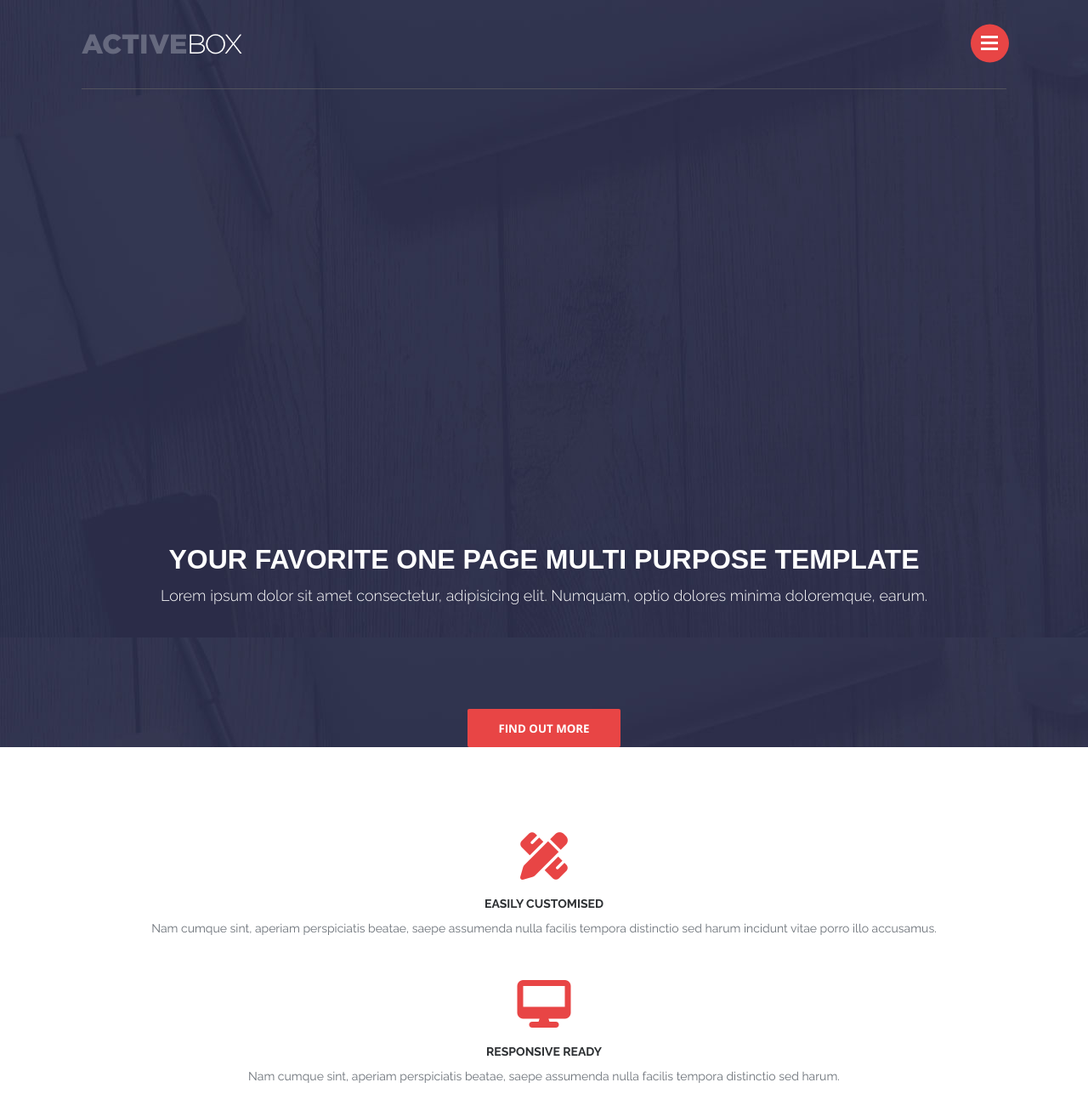
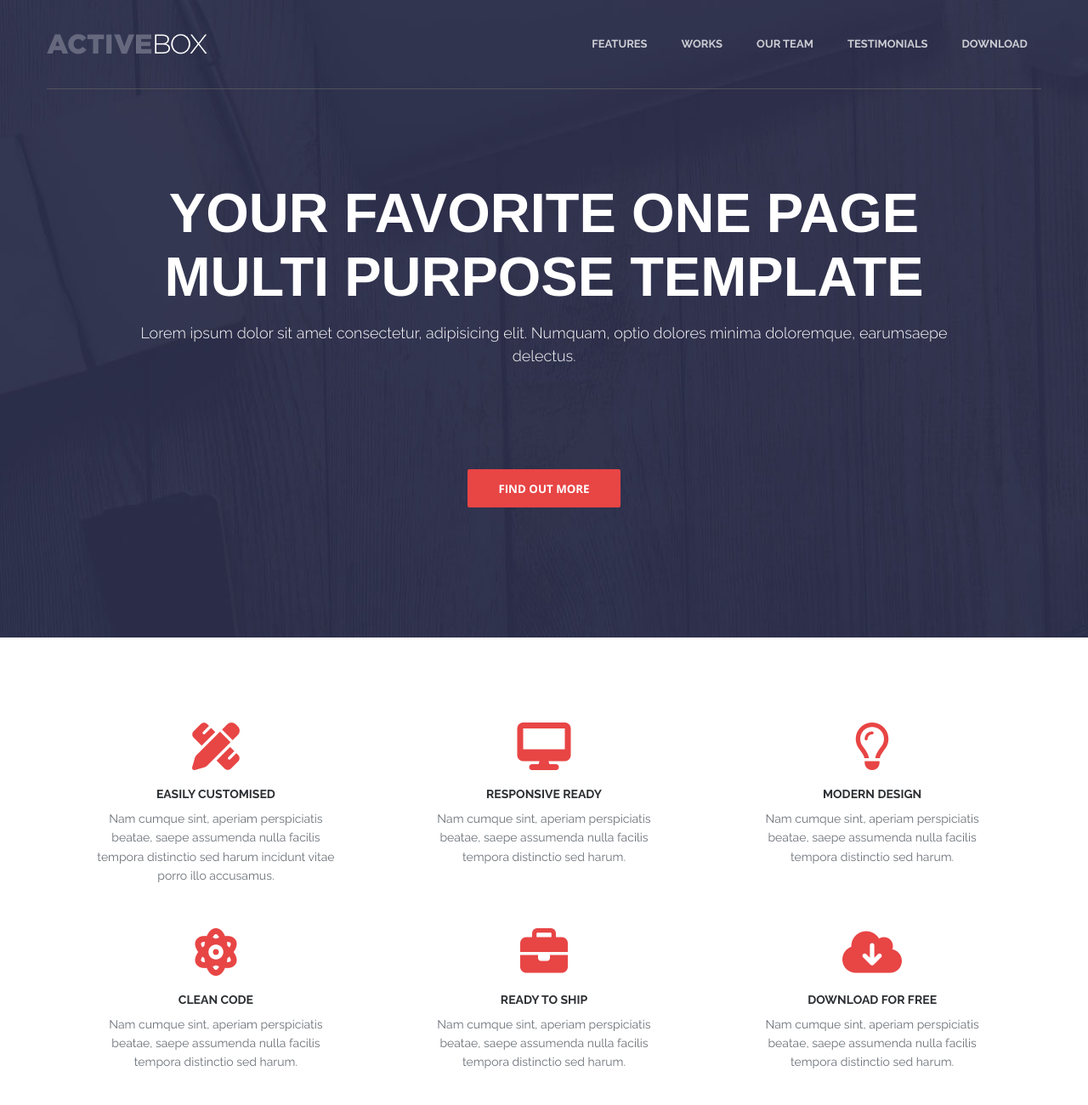
Before and after one commit to mateuszwawrzonkowski/One_page_site, a plain HTML site: page index.html in a window 1280 px wide. Shown: the top 1300 px of the page at 85% size. Drawn offline with nearby package versions, Linux system fonts and the light colour scheme; files whose address does not match are found by name.

Commit message:
add media queries

```diff
--- a/index.html
+++ b/index.html
@@ -36,7 +36,7 @@
             <div class="welcome">
                 <h1>Your favorite one page multi purpose template</h1>
                 <p>Lorem ipsum dolor sit amet consectetur, adipisicing elit. Numquam, optio dolores minima doloremque,
-                    earum.</p>
+                    earumsaepe delectus.</p>
                 <button>Find out more</button>
             </div>
         </section>
--- a/scrollTo.js
+++ b/scrollTo.js
@@ -5,3 +5,9 @@ $('nav a').on('click', function () {
         scrollTop: $(goToSection).offset().top - navbarHeight,
     })
 })
+
+$('.header-content img').on('click', function () {
+    $('body, html').animate({
+        scrollTop: 0,
+    })
+})
--- a/style.css
+++ b/style.css
@@ -42,6 +42,7 @@ header div.header-content img {
     position: absolute;
     top: 50%;
     transform: translateY(-50%);
+    cursor: pointer;
 }
 
 header .menu {
@@ -158,14 +159,15 @@ header .menu a:hover {
 
 /*#region banner */
 section.banner {
+    display: flex;
+    justify-content: center;
+    align-items: center;
     min-height: 750px;
     background-image: url(images/banner.jpg);
 }
 
 .banner div.welcome {
-    width: 85%;
-    padding-top: 50%;
-    margin: 0 auto;
+    max-width: 81%;
     text-align: center;
     color: white;
 }
@@ -175,7 +177,8 @@ section.banner {
     text-transform: uppercase;
     font-family: sans-serif;
     font-size: 32px;
-    margin-bottom: 10px;
+    margin-top: 60px;
+    margin-bottom: 15px;
 }
 
 .banner p {
@@ -208,11 +211,12 @@ section.banner {
 /* #endregion */
 
 /* #region features section */
+
 section.features {
     display: flex;
+    flex-wrap: wrap;
     padding-top: 100px;
     padding-bottom: 50px;
-    flex-wrap: wrap;
     justify-content: center;
 }
 
@@ -599,3 +603,137 @@ footer {
 }
 
 /* #endregion */
+
+/* #region media quaries  */
+
+/* For devices with width between 481px and 768px, like larger phones and portrait tablets */
+@media only screen and (min-width: 481px) {
+    .banner div.welcome {
+        width: 85%;
+    }
+
+    .banner h1 {
+        font-size: 42px;
+    }
+}
+
+/* For devices with width between 769px and 1279px, like landscape tablets and laptops */
+@media only screen and (min-width: 768px) {
+    .banner h1 {
+        font-size: 65px;
+    }
+
+    section.features .feature {
+        flex-basis: 50%;
+    }
+
+    section.features .feature p {
+        padding: 0 30px;
+    }
+
+    .projects div {
+        flex-basis: 50%;
+    }
+}
+
+@media only screen and (min-width: 990px) {
+    .banner div.welcome {
+        max-width: 960px;
+
+    }
+
+    section.features .feature {
+        flex-basis: 33%;
+    }
+
+    section.features .feature p {
+        padding: 0 45px;
+    }
+
+    .testimonials div {
+        flex-basis: 50%;
+    }
+
+    .testimonials p {
+        margin-bottom: 45px;
+    }
+
+}
+
+/* For devices with width of 1280px and more, like desktop computers */
+@media only screen and (min-width: 1024px) {
+    header div.header-content {
+        width: 95vw;
+
+    }
+
+    header .menu {
+        display: flex;
+        flex-flow: row;
+        position: absolute;
+        top: 50%;
+        left: 40vw;
+        transform: translateY(-50%);
+        height: 50%;
+        width: 60%;
+        visibility: visible;
+        opacity: 1;
+        transition: 0s;
+        background-color: transparent;
+    }
+
+    header .menu a {
+        font-family: "Raleway", sans-serif;
+        font-size: 13px;
+        margin-left: 40px;
+    }
+
+    .hamburger {
+        display: none;
+    }
+}
+
+@media only screen and (min-width: 1200px) {
+    header div.header-content {
+        max-width: 1170px;
+    }
+
+    header .menu {
+        left: 45%;
+    }
+
+    section.features {
+        max-width: 1170px;
+        margin: 0 auto;
+    }
+
+    .team {
+        max-width: 1170px;
+        margin: 0 auto;
+        padding-top: 100px;
+        padding-bottom: 100px;
+    }
+
+    .team .member {
+        margin: 0 10px;
+        flex-basis: 20%;
+    }
+
+    .projects div {
+        flex-basis: 25%;
+    }
+
+    .testimonials {
+        align-items: center;
+    }
+
+    .testimonials .text {
+        padding: 0 100px;
+    }
+
+    .testimonials .text h1 {
+        font-size: 36px;
+    }
+}
+
+/* #endregion */
```
